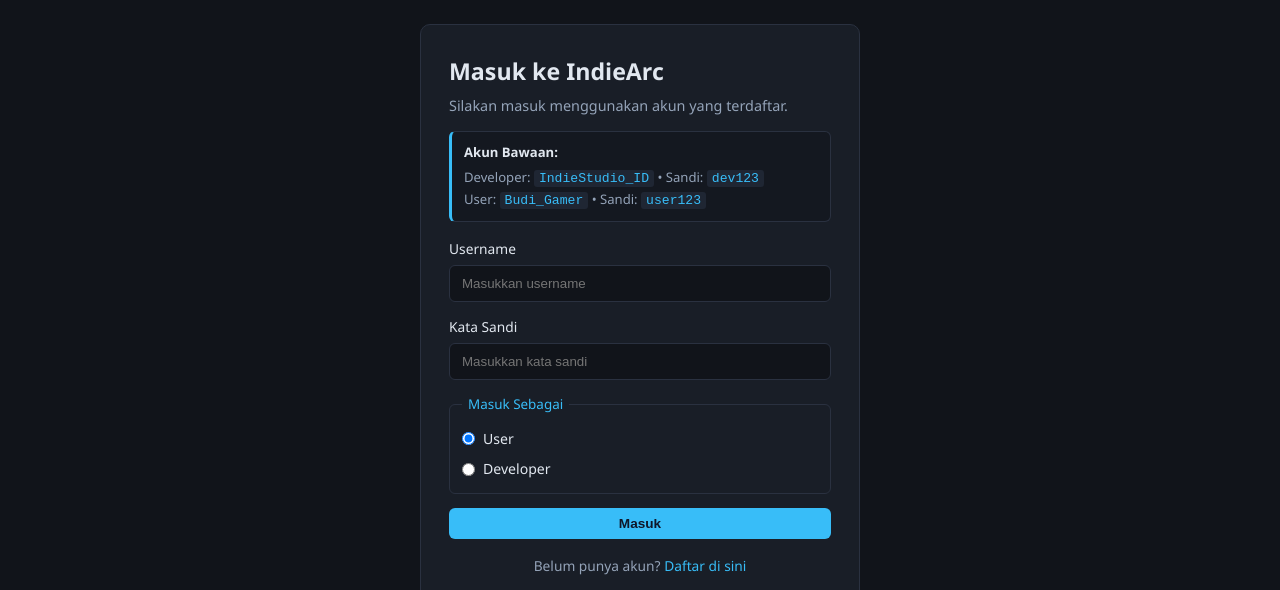
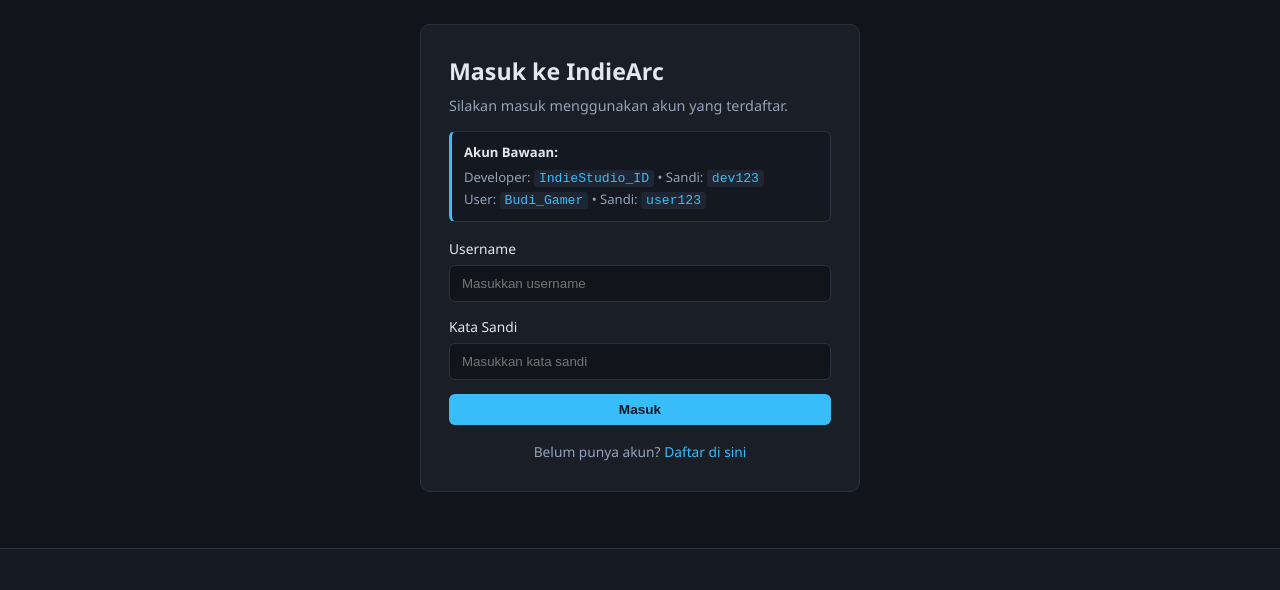
Before and after one commit to SabaIsHereYo/PROJECT-DESAIN-WEB, a plain HTML site: page Login.html in a window 1280 px wide. Shown: the part 69-659 px from the top of the page. Drawn offline with Linux system fonts and the light colour scheme.

Commit message:
delete option developer and user in login add img SuperTuxKart

```diff
--- a/Login.html
+++ b/Login.html
@@ -38,18 +38,6 @@
           <label for="loginPassword">Kata Sandi</label>
           <input type="password" id="loginPassword" placeholder="Masukkan kata sandi" required>
         </div>
-
-        <fieldset class="pilihan-role">
-          <legend>Masuk Sebagai</legend>
-          <label class="opsi-radio">
-            <input type="radio" name="roleLogin" value="user" checked>
-            <span>User</span>
-          </label>
-          <label class="opsi-radio">
-            <input type="radio" name="roleLogin" value="developer">
-            <span>Developer</span>
-          </label>
-        </fieldset>
 
         <button type="submit" class="tombol tombol-utama tombol-penuh">Masuk</button>
       </form>
```
Also changed, not shown: Index.html (+1 -1 lines), img/SuperTuxKart.jpg (added).
